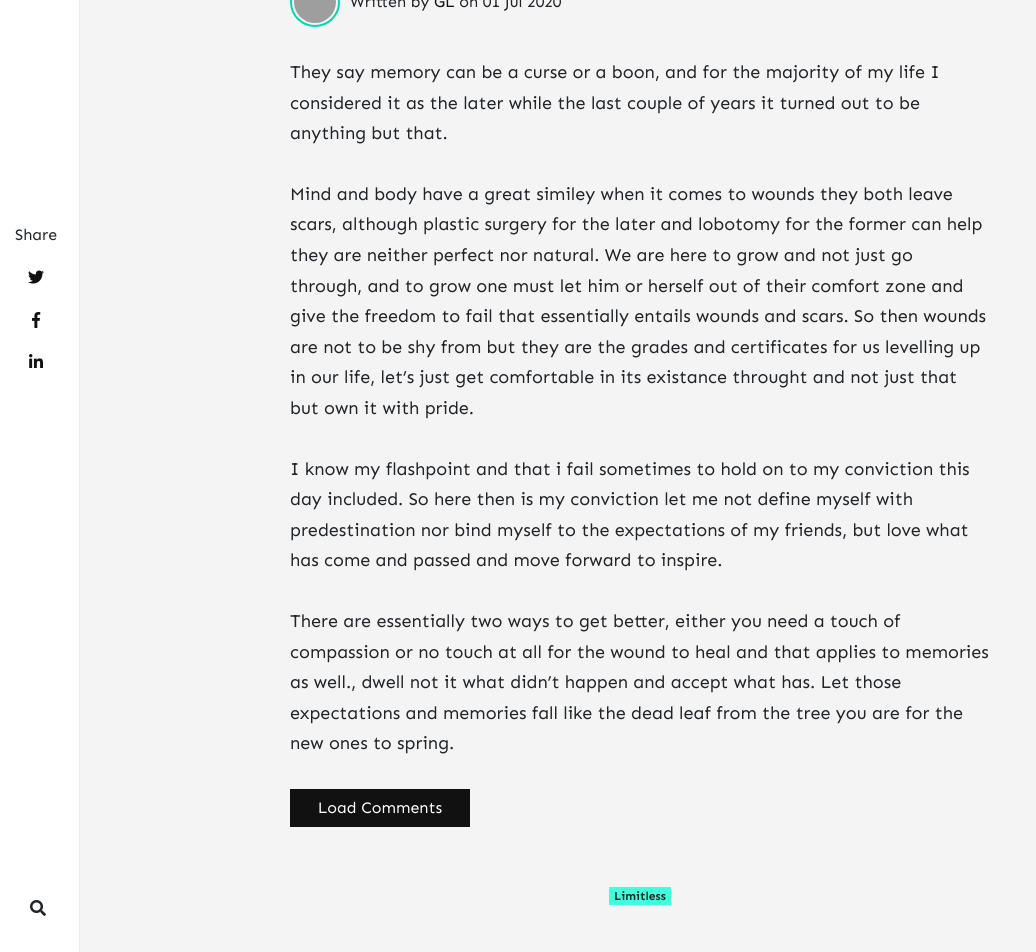
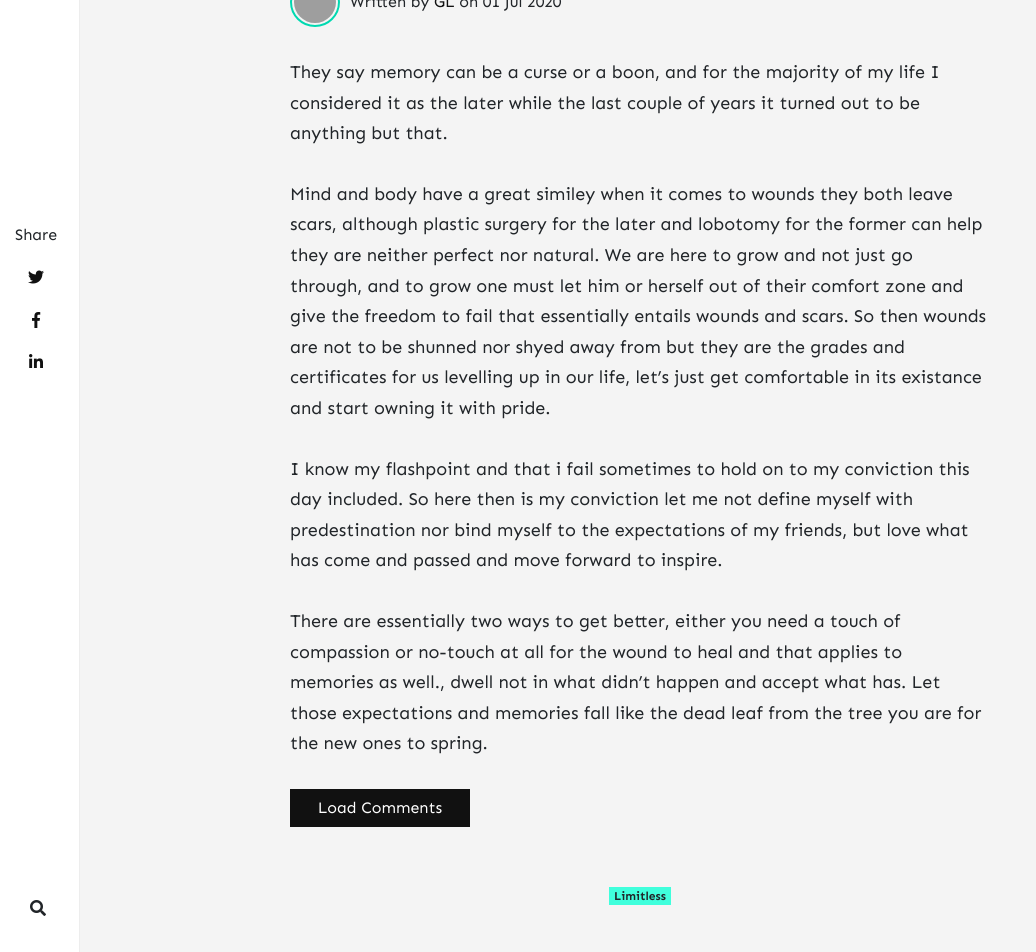
Before and after one commit to gowrav/gowrav.github.io, a Jekyll site: the page built from _posts/2020-07-01-level-up.md, in a window 1280 px wide and 1400 px high. Shown: the part 448-1400 px from the top of the window, without its empty margins (0-1036 px from the left). Built offline with Jekyll 4.4.1, drawn with Linux system fonts in a browser that asks for light colours; nearby versions of some CDN libraries; comment, search, counter and statistics services are not loaded; grey boxes are pictures that could not be loaded.

Commit message:
Update 2020-07-01-level-up.md

```diff
--- a/_posts/2020-07-01-level-up.md
+++ b/_posts/2020-07-01-level-up.md
@@ -12,8 +12,8 @@ rating:
 They say memory can be a curse or a boon, and for the majority of my life I considered it as the later while the last couple of years it turned out to be anything but that.
 
 Mind and body have a great similey when it comes to wounds they both leave scars, although plastic surgery for the later and lobotomy for the former can help they are neither perfect nor natural.
-We are here to grow and not just go through, and to grow one must let him or herself out of their comfort zone and give the freedom to fail that essentially entails wounds and scars. So then wounds are not to be shy from but they are the grades and certificates for us levelling up in our life, let's just get comfortable in its existance throught and not just that but own it with pride.
+We are here to grow and not just go through, and to grow one must let him or herself out of their comfort zone and give the freedom to fail that essentially entails wounds and scars. So then wounds are not to be shunned nor shyed away from but they are the grades and certificates for us levelling up in our life, let's just get comfortable in its existance and start owning it with pride.
 
 I know my flashpoint and that i fail sometimes to hold on to my conviction this day included. So here then is my conviction let me not define myself with predestination nor bind myself to the expectations of my friends, but love what has come and passed and move forward to inspire.
 
-There are essentially two ways to get better, either you need a touch of compassion or no touch at all for the wound to heal and that applies to memories as well., dwell not it what didn't happen and accept what has. Let those expectations and memories fall like the dead leaf from the tree you are for the new ones to spring.
+There are essentially two ways to get better, either you need a touch of compassion or no-touch at all for the wound to heal and that applies to memories as well., dwell not in what didn't happen and accept what has. Let those expectations and memories fall like the dead leaf from the tree you are for the new ones to spring.
```
